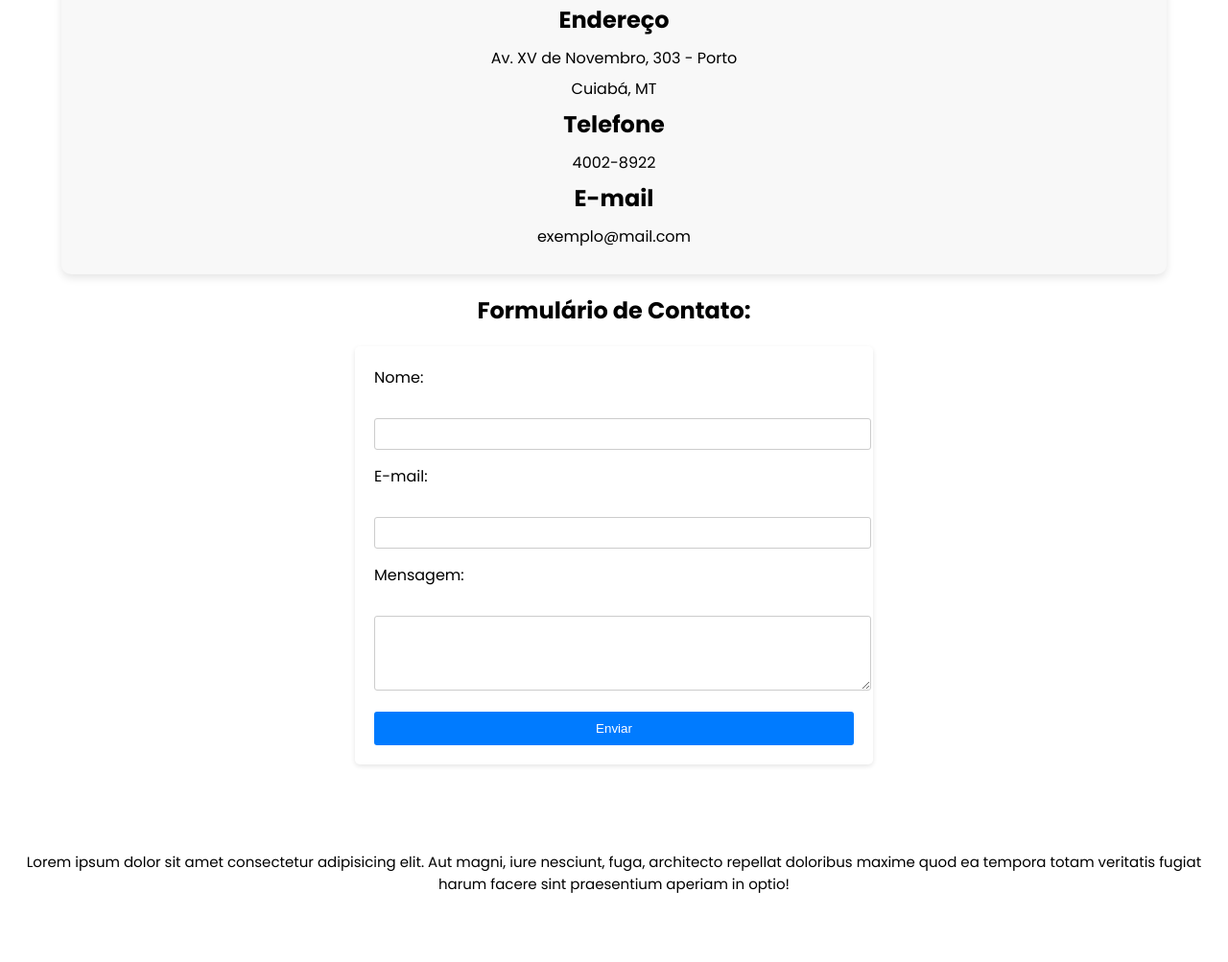
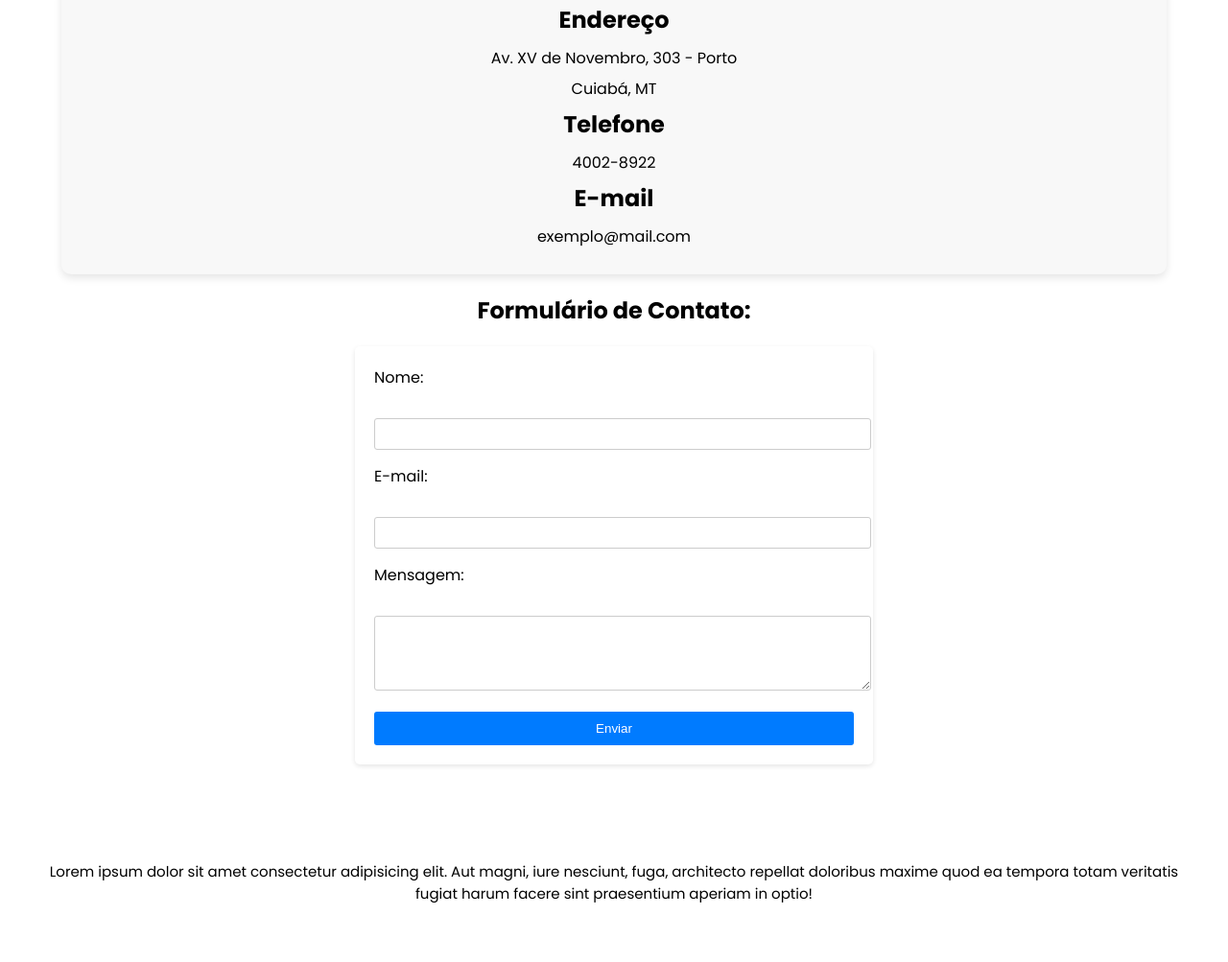
Before and after one commit to jpeodr/carshop, a plain HTML site: page contato.html in a window 1280 px wide. Shown: the part 211-1214 px from the top of the page at 96% size. Drawn offline with Linux system fonts and the light colour scheme.

Commit message:
Footer update

```diff
--- a/contato.html
+++ b/contato.html
@@ -54,10 +54,12 @@
             <input type="submit" value="Enviar">
         </form>
     </div>
-    <div class="frasefinal">
-        <h1>Lorem ipsum dolor sit amet consectetur adipisicing elit. Aut magni, iure nesciunt, fuga,
-             architecto repellat doloribus maxime quod ea tempora totam veritatis fugiat harum
-             facere sint praesentium aperiam in optio!</h1>
-    </div>
+    <footer>
+        <div class="frasefinal">
+            <h1>Lorem ipsum dolor sit amet consectetur adipisicing elit. Aut magni, iure nesciunt, fuga,
+                architecto repellat doloribus maxime quod ea tempora totam veritatis fugiat harum
+                facere sint praesentium aperiam in optio!</h1>
+        </div>
+    </footer>
 </body>
 </html>
```
Also changed, not shown: produtos.html (+7 -5 lines).
